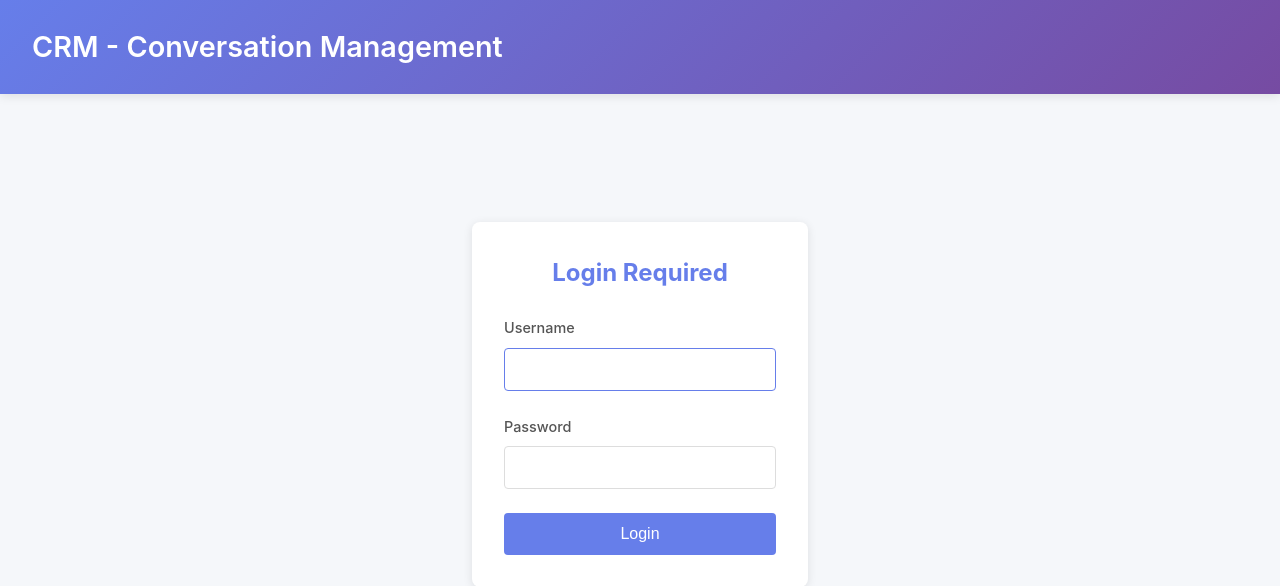
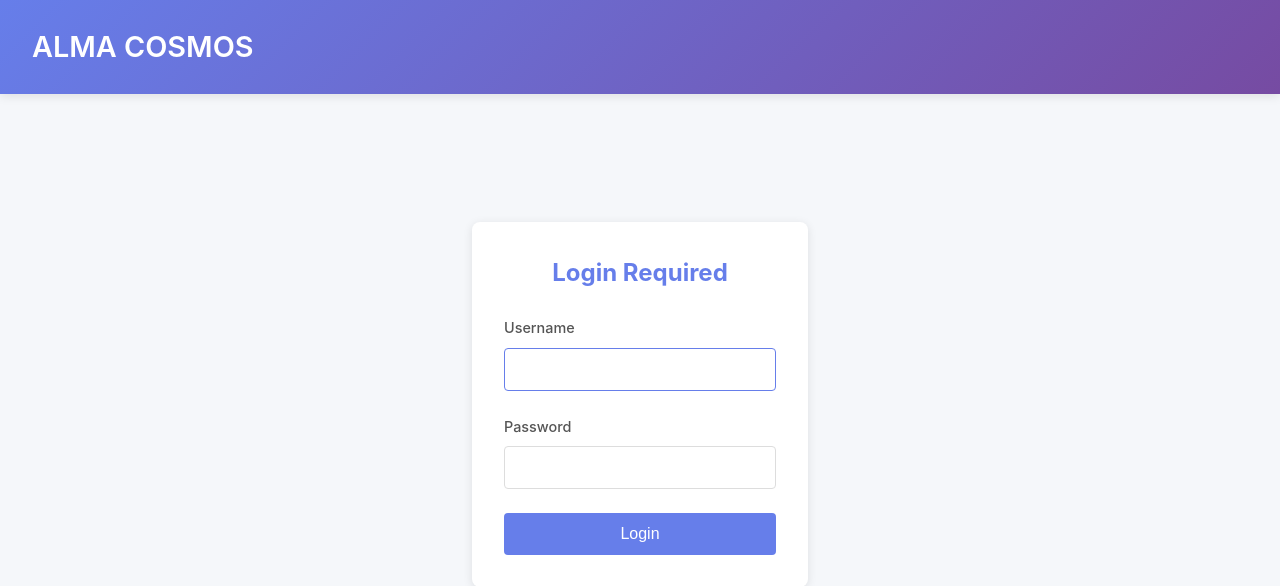
Before and after one commit to Alma-Intel/Cosmos, a Django app: page /accounts/login/ in a window 1280 px wide. Shown: the top 586 px of the page. Run offline with Django 4.2, Linux system fonts and the light colour scheme.

Commit message:
feat: update page titles and headers to reflect ALMA COSMOS branding across templates

```diff
--- a/templates/base.html
+++ b/templates/base.html
@@ -3,7 +3,7 @@
 <head>
     <meta charset="UTF-8">
     <meta name="viewport" content="width=device-width, initial-scale=1.0">
-    <title>{% block title %}CRM - Conversation Management{% endblock %}</title>
+    <title>{% block title %}ALMA COSMOS - {% endblock %}</title>
     <style>
         * {
             margin: 0;
@@ -230,7 +230,7 @@
 <body>
     <div class="header">
         <div style="display: flex; justify-content: space-between; align-items: center;">
-            <h1>{% block header_title %}CRM - Conversation Management{% endblock %}</h1>
+            <h1>{% block header_title %}ALMA COSMOS{% endblock %}</h1>
             {% if user.is_authenticated %}
             <div style="display: flex; align-items: center; gap: 1rem;">
                 <span style="font-size: 0.9rem;">Logged in as <strong>{{ user.username }}</strong></span>
--- a/templates/conversations/detail.html
+++ b/templates/conversations/detail.html
@@ -1,10 +1,10 @@
 {% extends 'base.html' %}
 
-{% block title %}Conversation Details - CRM{% endblock %}
+{% block title %}ALMA COSMOS - Conversation Details{% endblock %}
 
 {% block header_title %}
     <a href="{% url 'conversation_list' %}" style="color: white; text-decoration: none; margin-right: 1rem;">← Back</a>
-    Conversation Details
+    ALMA COSMOS - Conversations
 {% endblock %}
 
 {% block extra_css %}
--- a/templates/conversations/list.html
+++ b/templates/conversations/list.html
@@ -1,6 +1,6 @@
 {% extends 'base.html' %}
 
-{% block title %}Conversations - CRM{% endblock %}
+{% block title %}ALMA COSMOS - Conversations{% endblock %}
 
 {% block content %}
 <div class="filter-section">
--- a/templates/conversations/placeholder.html
+++ b/templates/conversations/placeholder.html
@@ -1,6 +1,6 @@
 {% extends 'base.html' %}
 
-{% block title %}{{ title }} - CRM{% endblock %}
+{% block title %}ALMA COSMOS - {{ title }}{% endblock %}
 
 {% block header_title %}{{ title }}{% endblock %}
 
--- a/templates/registration/login.html
+++ b/templates/registration/login.html
@@ -1,6 +1,6 @@
 {% extends 'base.html' %}
 
-{% block title %}Login - CRM{% endblock %}
+{% block title %}ALMA COSMOS - Login{% endblock %}
 
 {% block extra_css %}
 <style>
```
